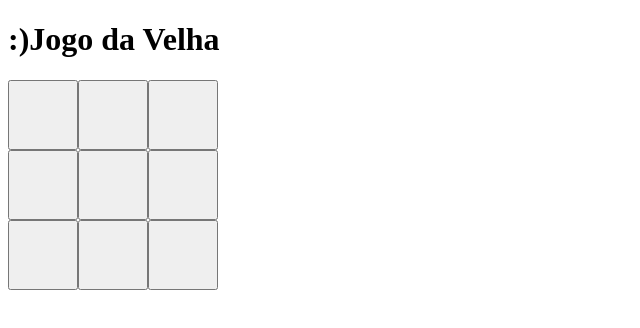
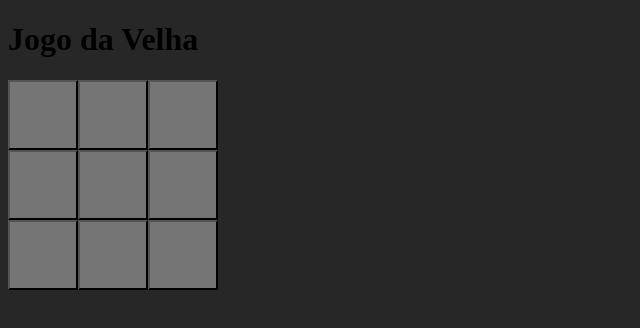
Before and after one commit to lykariii/jogo-PWA, a website: page index.html in a window 1280 px wide. Shown: the whole page, without its empty margins (0-640 px from the left). Drawn offline with Linux system fonts and the light colour scheme.

Commit message:
icon, id, cache e css modificados

```diff
--- a/index.html
+++ b/index.html
@@ -12,21 +12,21 @@
 </head>
 <body class="fullscreen">
     <div class="jogo">
-    <h1>:)Jogo da Velha</h1>
+    <h1>Jogo da Velha</h1>
     <div class="quadro">
-       <button id="a" class="click" onclick="marcar('a')"></button>
-       <button id="b" class="click" onclick="marcar('b')"></button>
-       <button id="c" class="click" onclick="marcar('c')"></button>
+       <button id="um" class="click" onclick="marcar('um')"></button>
+       <button id="dois" class="click" onclick="marcar('dois')"></button>
+       <button id="tres" class="click" onclick="marcar('tres')"></button>
     </div>
     <div class="quadro">
-        <button id="d" class="click" onclick="marcar('d')"></button>
-        <button id="e" class="click" onclick="marcar('e')"></button>
-        <button id="f" class="click" onclick="marcar('f')"></button>
+        <button id="quatro" class="click" onclick="marcar('quatro')"></button>
+        <button id="cinco" class="click" onclick="marcar('cinco')"></button>
+        <button id="seis" class="click" onclick="marcar('seis')"></button>
      </div>
      <div class="quadro">
-        <button id="g" class="click" onclick="marcar('g')"></button>
-        <button id="h" class="click" onclick="marcar('h')"></button>
-        <button id="i" class="click" onclick="marcar('i')"></button>
+        <button id="sete" class="click" onclick="marcar('sete')"></button>
+        <button id="oito" class="click" onclick="marcar('oito')"></button>
+        <button id="nove" class="click" onclick="marcar('nove')"></button>
      </div>
 </div>
 </body>
--- a/style/style.css
+++ b/style/style.css
@@ -1,18 +1,18 @@
-.html{
-    min-height: 100%;
-    display: flex;
-    justify-content: center;
-    text-align: center;
-}
-
-button.click{
-    width: 70px;
-    height: 70px;
-
+*{
+    background-color: rgb(39, 39, 39);
 }
 
 div.jogo{
+    display: inline;
+    margin: auto;
+    justify-content: center;
     align-items: center;
+}
+
+.click{
+    width: 70px;
+    height: 70px;
+    background-color: rgb(117, 117, 117);
 }
 
 .quadro{
--- a/sw.js
+++ b/sw.js
@@ -1,5 +1,5 @@
-let cacheName = "truco";
-let filesToCache = ["/", "/index.html", "/css/style.css", "/js/main.js"];
+let cacheName = "jogo da velha";
+let filesToCache = ["/", "/index.html", "/style/style.css", "/js/main.js"];
 
 self.addEventListener("install", (e) => {
     e.waitUntil(
```
Also changed, not shown: images/blockchain (1).png (added), images/blockchain.png (added), images/images.png (added), images/images512.png (added), images/img196.png (added), manifest.json.
